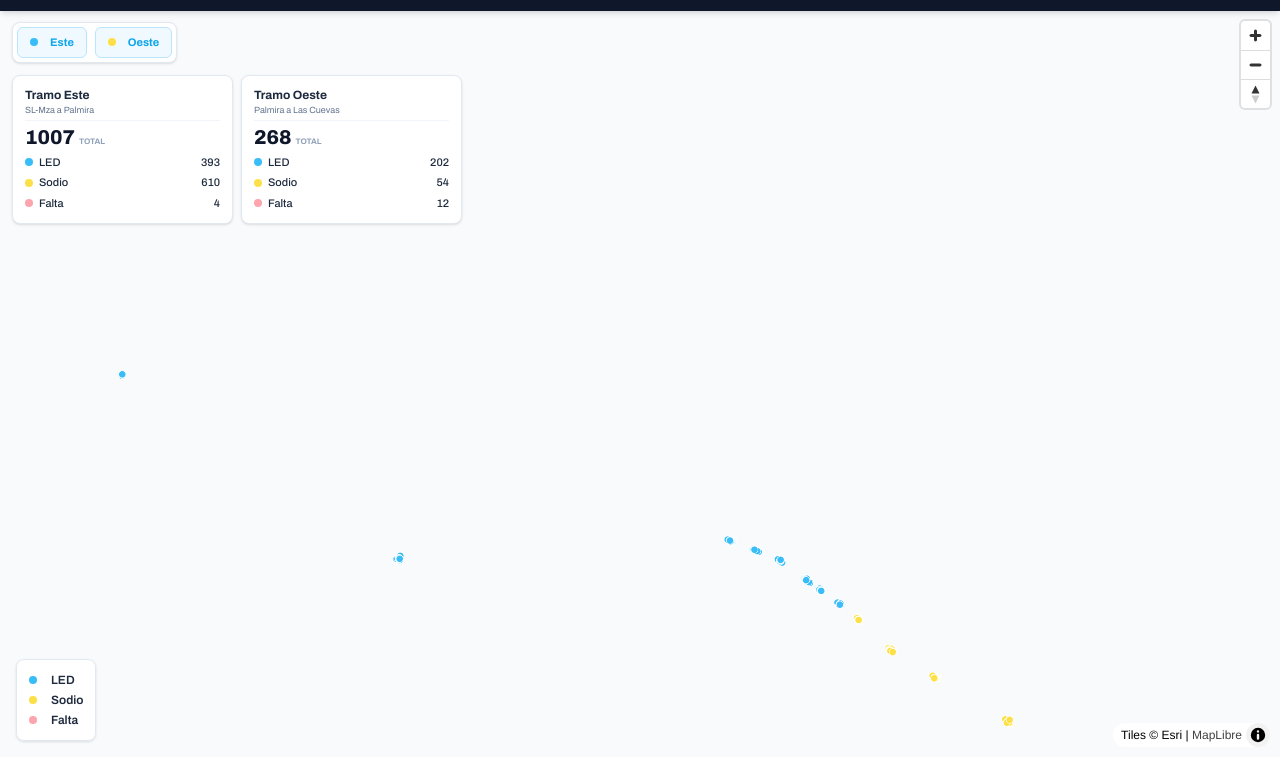
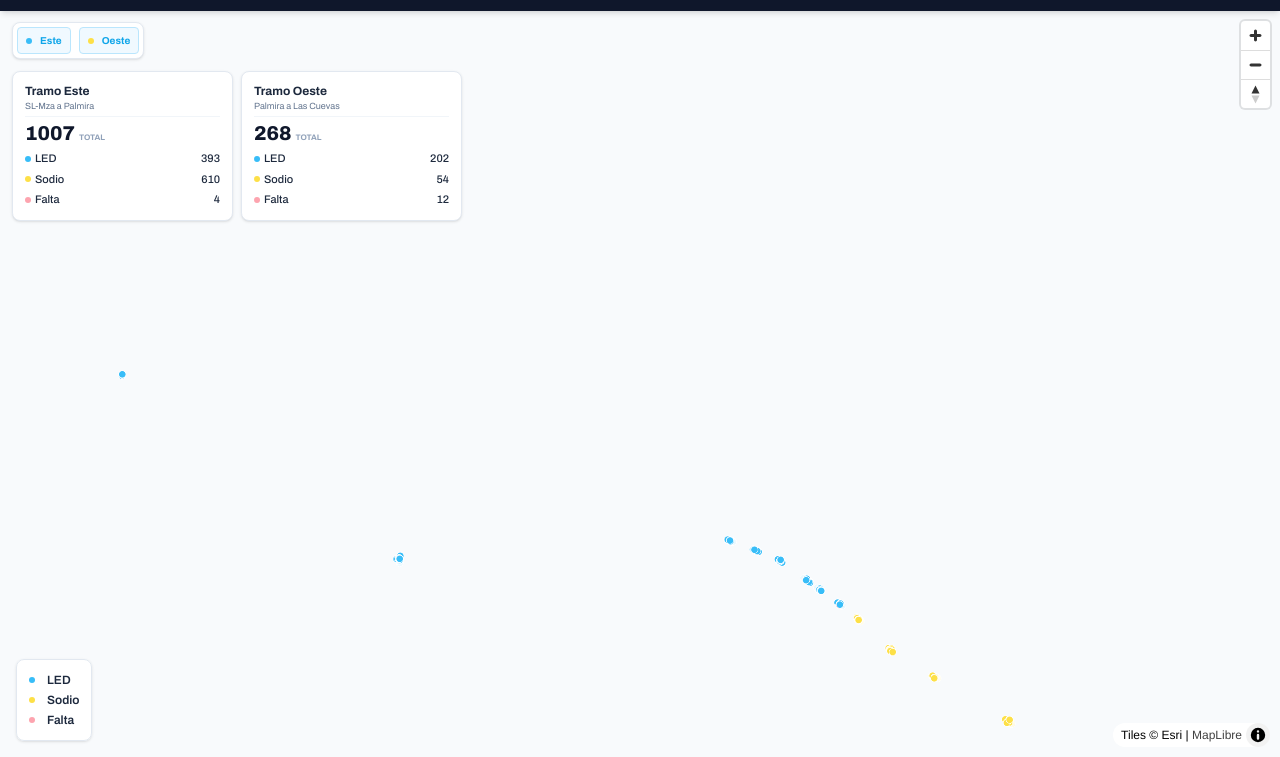
Before and after one commit to luxleasing/corredor_cuyo, a plain HTML site: page index.html in a window 1280 px wide. Shown: the part 43-800 px from the top of the page. Drawn offline with nearby package versions, Linux system fonts and the light colour scheme; no server answers.

Commit message:
Update styles.css

```diff
--- a/styles.css
+++ b/styles.css
@@ -1,11 +1,10 @@
 body { font-family: 'Archivo', sans-serif; margin: 0; }
 #mapa { min-height: 50vh; }
 
-/* Botones de capa */
 .layer-btn {
-  display: flex; align-items: center; gap: 6px;
-  padding: 6px 12px; border-radius: 6px;
-  font-size: 11px; font-weight: 700;
+  display: flex; align-items: center; gap: 4px;
+  padding: 5px 8px; border-radius: 4px;
+  font-size: 10px; font-weight: 700;
   color: #64748b; background: transparent;
   border: 1px solid transparent; cursor: pointer;
   transition: all 0.2s;
@@ -13,8 +12,7 @@ body { font-family: 'Archivo', sans-serif; margin: 0; }
 .layer-btn:hover { background: #f1f5f9; }
 .layer-btn.active { background: #f0f9ff; color: #0ea5e9; border-color: #bae6fd; }
 
-/* Puntos de la leyenda */
-.dot { width: 8px; height: 8px; border-radius: 50%; display: inline-block; margin-right: 6px; }
+.dot { width: 6px; height: 6px; border-radius: 50%; display: inline-block; margin-right: 4px; }
 .led { background: #38bdf8; }
 .sodio { background: #fde047; }
 .falta { background: #fda4af; }
```
